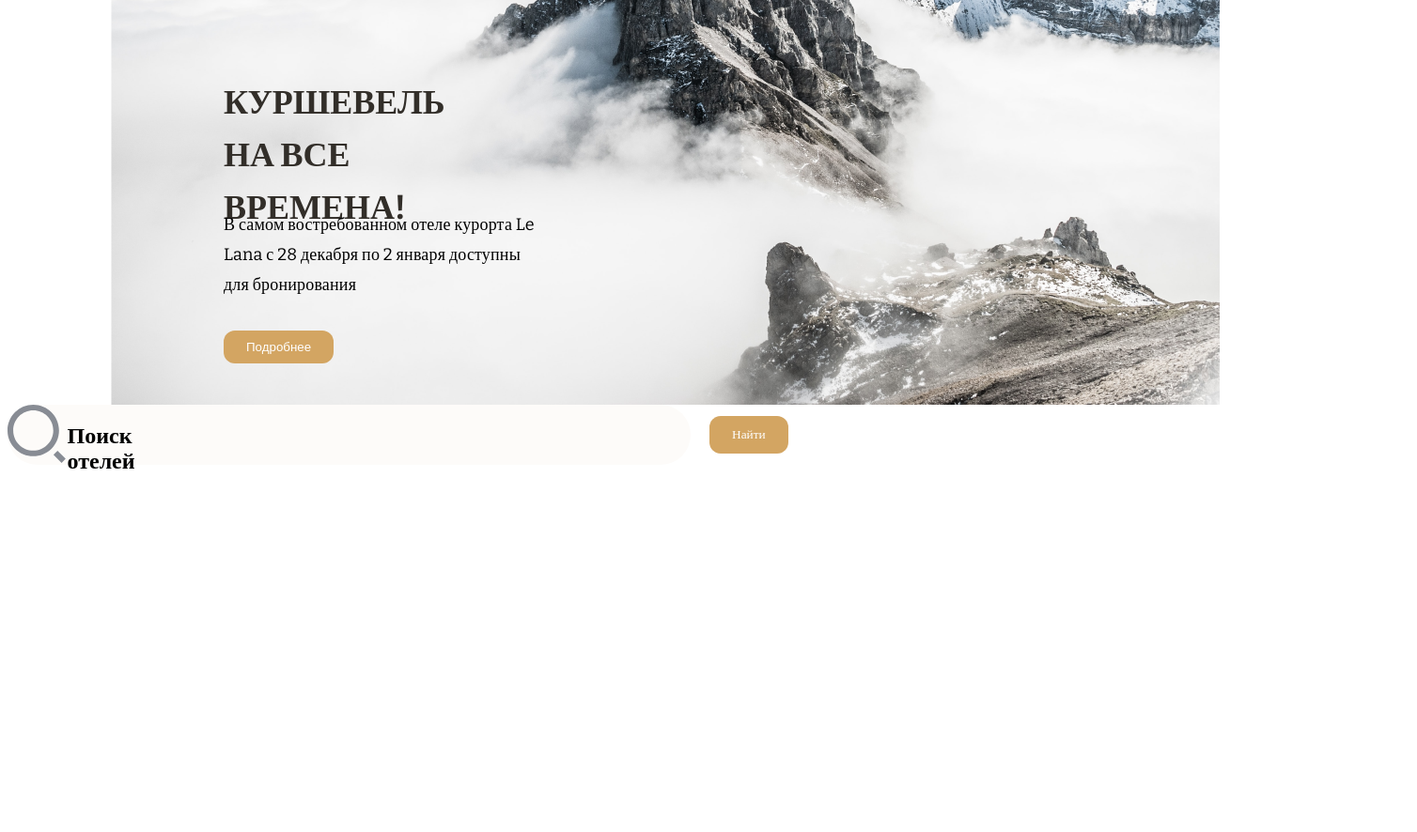
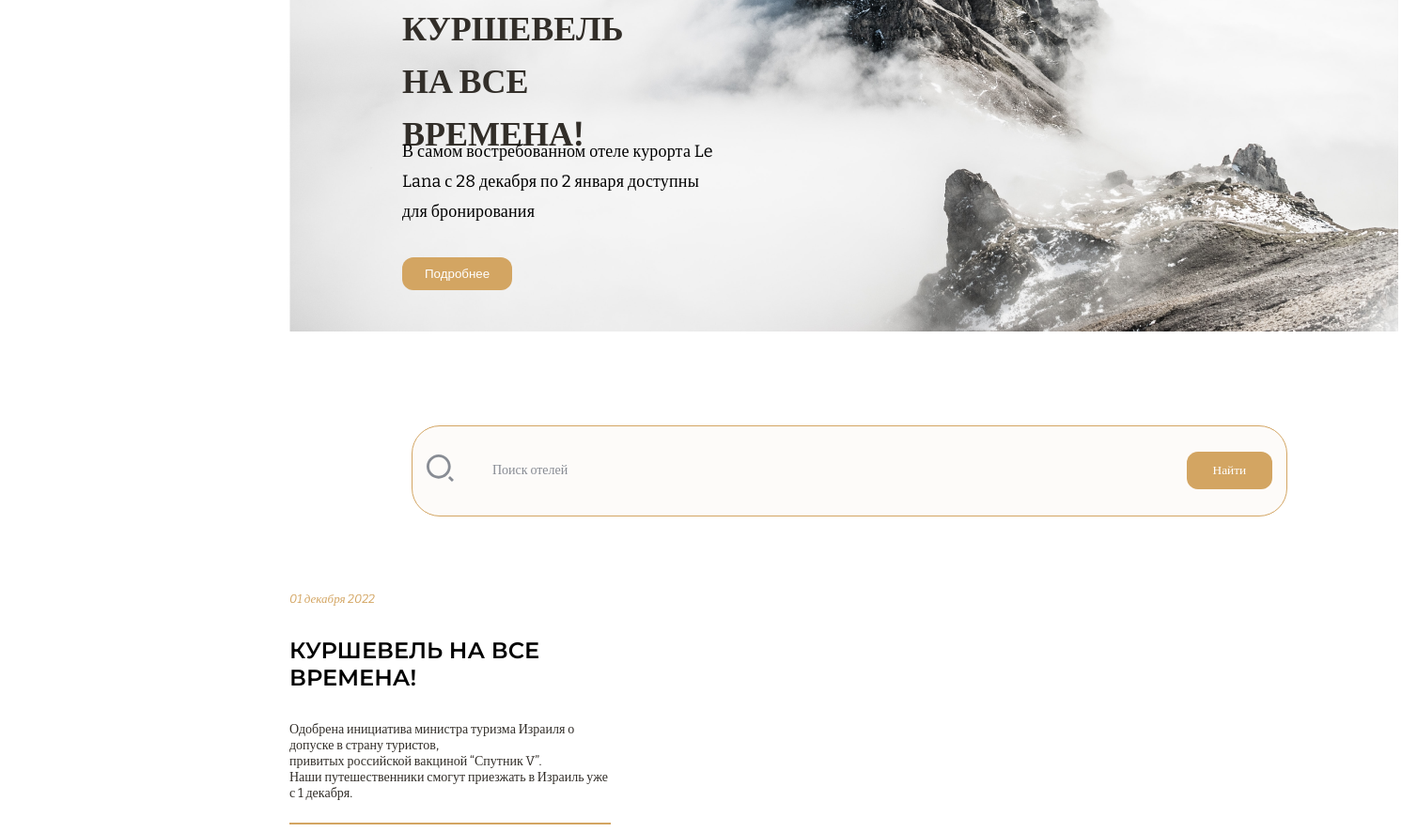
Before and after one commit to D1ORdev/carte, a plain HTML site: page index.html in a window 1280 px wide. Shown: the part 390-1276 px from the top of the page at 94% size, 1508 px wide, since content can reach past the window. Before the commit the page ends 895 px from the top, so only its background shows below. Drawn offline with nearby package versions, Linux system fonts and the light colour scheme.

Commit message:
scnd card

```diff
--- a/assets/style.css
+++ b/assets/style.css
@@ -14,7 +14,7 @@ git
 }
 
 header{
-
+margin-left: 180px;
 padding: 20px;
 }
 
@@ -66,8 +66,7 @@ padding: 20px;
     padding: 20px;
     width: 1140px;
     height: 510px;
-    margin-top: 78px;
-    margin-left: 110px;
+    margin-left: 300px;
     backdrop-filter: blur(48px);
     size: 1280px;
     background-image: url("/assets/images/rasm.png");
@@ -112,21 +111,41 @@ padding: 20px;
     margin-top: 15px;
     margin-left: 80px;
 }
-#panel{
+#poisk{
+
+
+    margin-left:180px;
+
+}
+.panel{
+    width: 900px;
+    padding:15px;
+    height:65px;
+    margin-top: 100px;
+    margin-left: 250px;
     display: flex;
+    border-radius:30px;
+    border:1px;
+    border-style: solid;
     border-color:#D3A562;
     background-color: #FDFBF9;
-    width: 727px;
-    height: 64px;
-    margin-left: -0.5px;
-    border-radius: 32px;
-    border: 1px;
-    border-radius: 32px;
-}
-.ppanel{
-    display: flex;
+
+ img{
+        padding-top:15px;
+        width: 30px;
+        height: 30px;
+        margin-right:40px;
+      }
+       h5{
+         width: 300px;
+        font-size: 14px;
+        font-weight: 400;
+        font-family: "Bitter";
+        color:rgba(136, 140, 148, 1);
+    }
 
 }
+
 .pbtn{
     width:150px;
     height: 40px;
@@ -142,3 +161,41 @@ padding: 20px;
     font-weight: 400;
 
 }
+
+#card{
+    margin-top:80px;
+    margin-left:20px;
+}
+.all{
+    display: block;
+}
+.first{
+
+    margin-left:280px;
+    width: 342px;
+    h1{
+        font-weight: 400;
+        font-size: 13px;
+        font-style: italic;
+        font-family: "Bitter";
+        color:rgba(211, 165, 98, 1);
+    }
+    h4{
+        font-family: "Montserrat";
+        font-size: 24px;
+        font-weight: 600;
+        color:rgba(0, 0, 0, 1);
+    }
+    h5{
+        font-size: 14px;
+        font-weight: 400;
+        font-family: "Bitter";
+        color:rgba(50, 46, 41, 1);
+    }
+
+}
+
+.firsthr{
+    border:1px solid rgba(211, 165, 98, 1);
+
+}
--- a/index.html
+++ b/index.html
@@ -54,16 +54,37 @@
                 </div>
             </div>
         </section>
-        <section id="panel">
-            <div class="ppanel">
-                <img src="/assets/icons/ppoisk.svg" alt="psearch">
-                <h1 class="ptitle">Поиск отелей</h1>
+        <section id="poisk">
+
+            <div class="panel">
+                <img src="/assets/icons/ppoisk.svg" alt="poisk">
+
+                <h5>Поиск отелей</h5>
+                <button class="pbtn">
+                    Найти
+                </button>
             </div>
-            <button class="pbtn">
-                Найти
-            </button>
 
-        </section>
+      </section>
+      <section id="card">
+        <div class="all">
+            <div class="first">
+                <h1>
+                    01 декабря 2022
+                </h1>
+                <h4>
+                    КУРШЕВЕЛЬ НА ВСЕ <br>ВРЕМЕНА!
+                </h4>
+                <h5>
+                    Одобрена инициатива министра туризма Израиля о допуске в страну туристов,<br> привитых российской
+                    вакциной “Спутник V”. <br> Наши путешественники смогут приезжать в Израиль уже с 1 декабря.
+                </h5>
+                <hr class="firsthr">
+
+            </div>
+        </div>
+    </section>
+
 
 
     </main>
```
